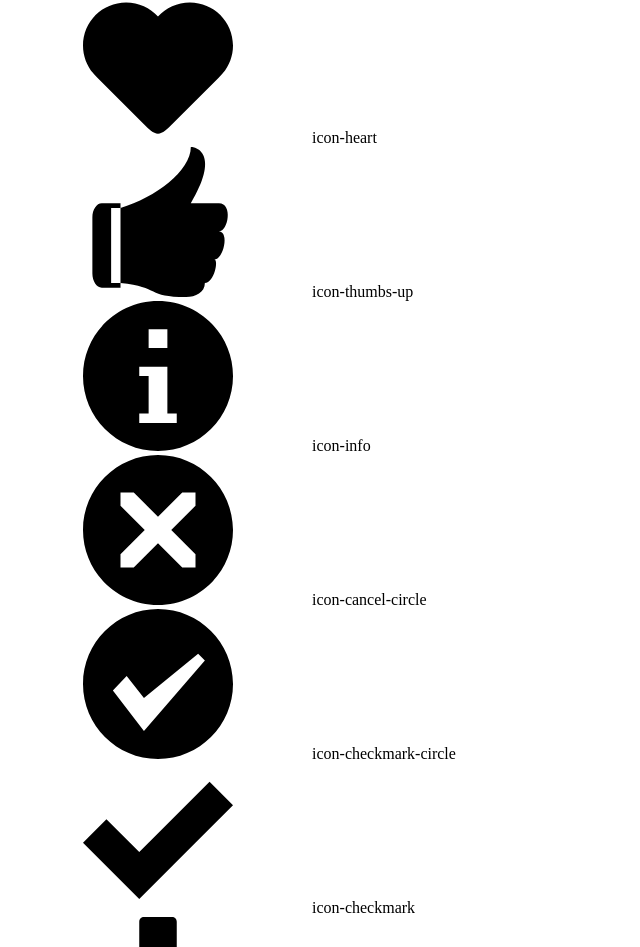
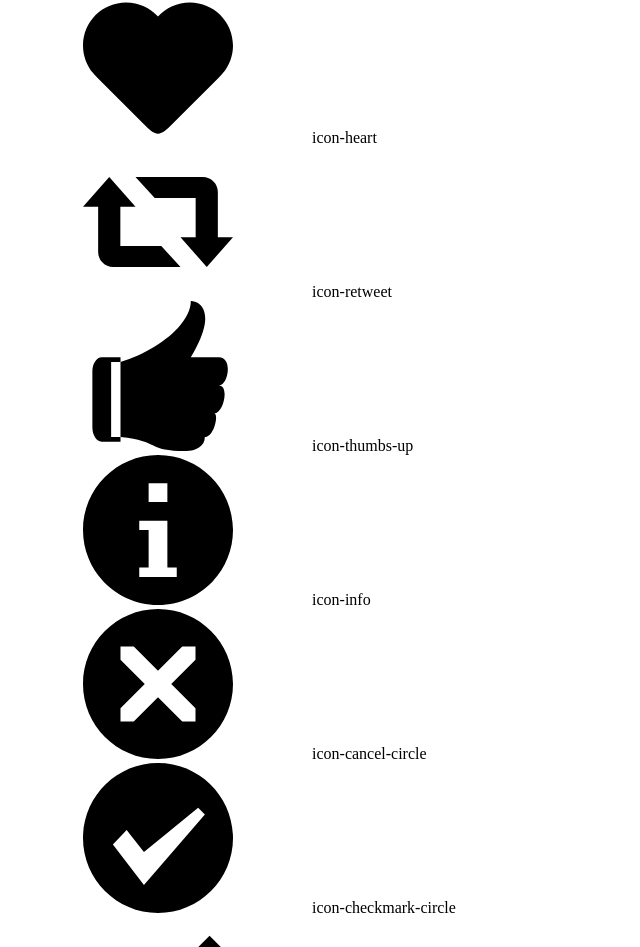
Before and after one commit to zetareticoli/seejay, a plain HTML site: page library-images.html in a window 1280 px wide. Shown: the part 3485-4432 px from the top of the page, without its empty margins (0-640 px from the left). Drawn offline with nearby package versions, Linux system fonts and the light colour scheme; files that its build step writes are made by us from their sources.

Commit message:
Added icon retweet to library images

```diff
--- a/includes/_svgdefs.html
+++ b/includes/_svgdefs.html
@@ -198,5 +198,9 @@
 	<path class="path1" d="M511.99 0c-282.324 0-511.99 229.683-511.99 512s229.665 512 511.99 512c282.324 0 512.010-229.683 512.010-512s-229.686-512-512.010-512v0zM511.99 956.851c-245.289 0-444.841-199.56-444.841-444.851s199.549-444.849 444.841-444.849c245.292 0 444.856 199.56 444.856 444.849s-199.567 444.851-444.856 444.851v0z"></path>
 	<path class="path2" d="M697.359 344.387l-264.015 264.003-106.724-106.701c-13.115-13.1-34.36-13.107-47.475 0.008-13.12 13.117-13.12 34.371 0 47.485l130.465 130.442c6.556 6.548 15.145 9.825 23.734 9.825s17.201-3.277 23.754-9.836c0.020-0.026 0.036-0.056 0.069-0.090l287.665-287.662c13.12-13.107 13.12-34.371 0-47.478-13.112-13.115-34.373-13.115-47.473 0.003v0z"></path>
 </symbol>
+<symbol id="icon-retweet" viewBox="0 0 1024 1024">
+	<title>retweet</title>
+	<path class="path1" d="M254.976 675.84v-267.264h103.424l-179.2-203.776-179.2 203.776h103.424v308.224c0 56.525 45.824 102.4 102.4 102.4h459.776l-131.174-143.36h-279.45zM920.525 615.424v-308.224c0-56.525-45.875-102.4-102.4-102.4h-459.725l131.123 143.36h279.501v267.264h-103.424l179.2 203.776 179.2-203.776h-103.475z"></path>
+</symbol>
 </defs>
 </svg>
--- a/library-images.html
+++ b/library-images.html
@@ -130,6 +130,11 @@
 			</div>
 		</div>
 		<div class="glyph">
+			<div class="pbs">
+				<svg class="icon icon-lg icon-retweet"><use xlink:href="#icon-retweet"></use></svg><span class="mls"> icon-retweet</span>
+			</div>
+		</div>
+		<div class="glyph">
 			<div class=" pbs">
 				<svg class="icon icon-lg icon-thumbs-up"><use xlink:href="#icon-thumbs-up"></use></svg><span class="mls"> icon-thumbs-up</span>
 			</div>
@@ -254,5 +259,6 @@
 				<svg class="icon icon-lg icon-tick-circle"><use xlink:href="#icon-tick-circle"></use></svg><span class="mls"> icon-tick-circle</span>
 			</div>
 		</div>
+
 	</section>
 </div>
```
Also changed, not shown: library-components.html (+4 -0 lines), img/SVG/retweet.svg (added).
